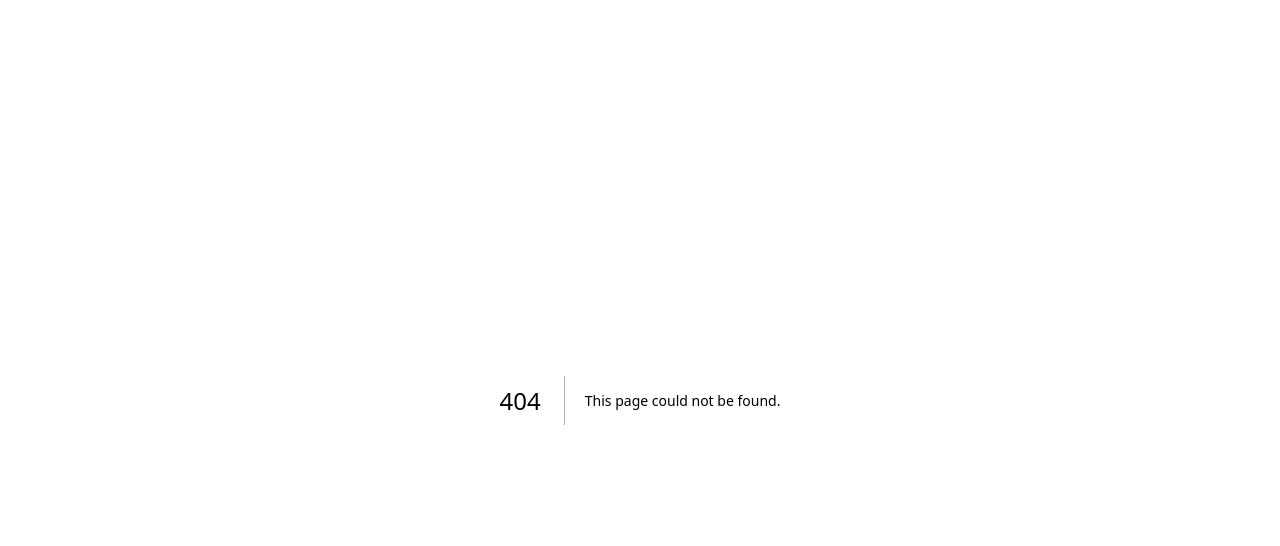
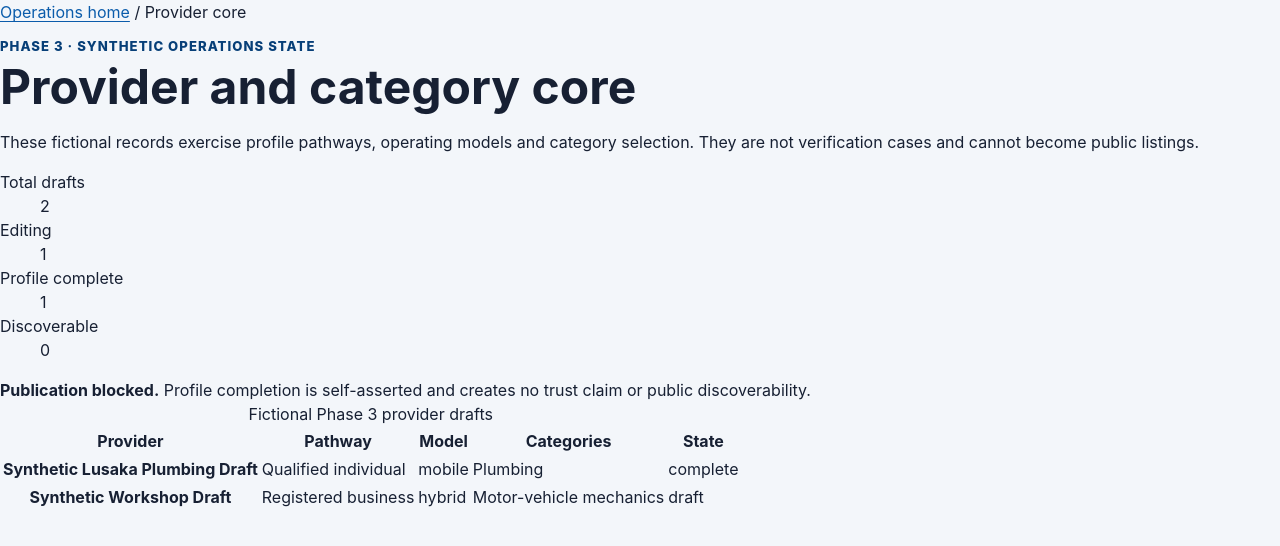
Before and after one commit to kudzimusar/direkt, a Next.js app in the folder admin/direkt-operations-portal/: page /provider-core in a window 1280 px wide. Before the commit this address had no page. Shown: the top 546 px of the page. Built offline with nearby package versions, Linux system fonts and the light colour scheme.

Commit message:
feat(phase3): add provider core operations route

```diff
--- /dev/null
+++ b/admin/direkt-operations-portal/src/app/provider-core/page.tsx
@@ -0,0 +1,12 @@
+import Link from 'next/link';
+import { ProviderCorePanel } from '@/components/provider-core-panel';
+import { syntheticProviderCoreFixtures } from '@/lib/provider-core';
+
+export default function ProviderCorePage() {
+  return (
+    <main className="page-shell stack">
+      <nav aria-label="Breadcrumb"><Link href="/">Operations home</Link> / Provider core</nav>
+      <ProviderCorePanel fixtures={syntheticProviderCoreFixtures} />
+    </main>
+  );
+}
```
